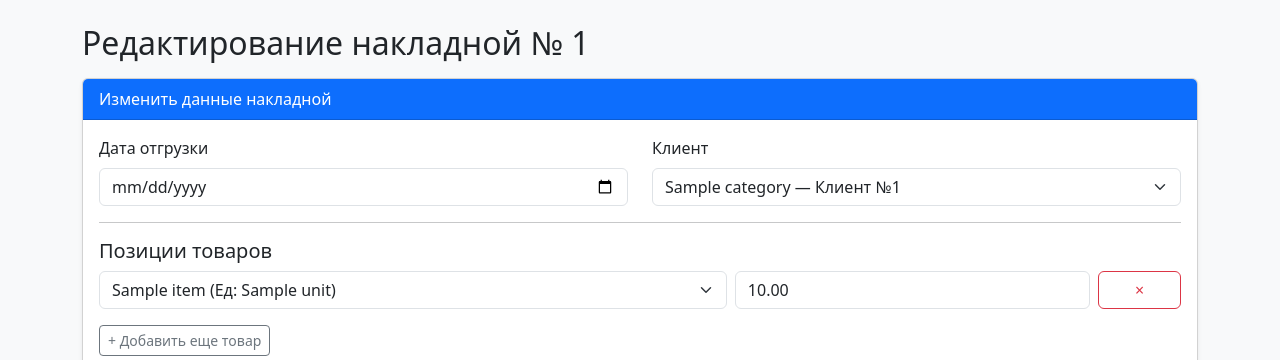
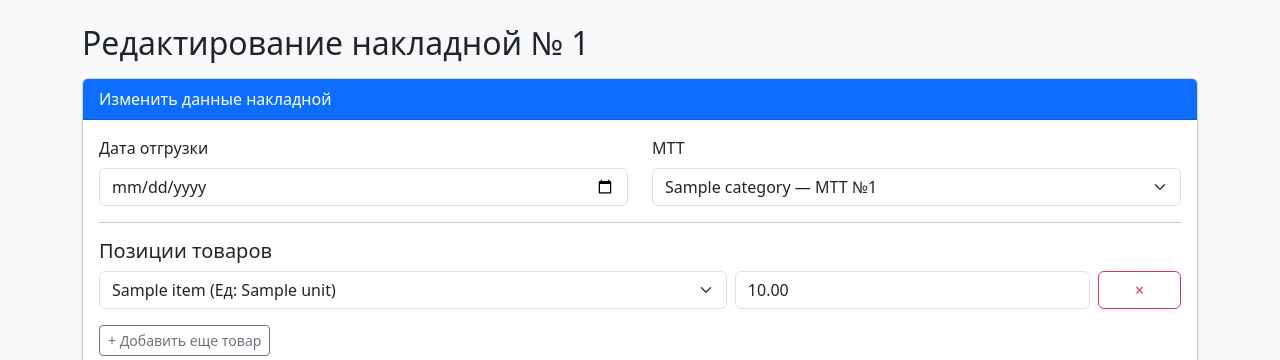
Before and after one commit to alisher0035652-design/-MUXSIN-FAYZ-, a Flask app: page /sales/edit/1 in a window 1280 px wide. Shown: the part 56-416 px from the top of the page. Run offline with Flask 3, Linux system fonts and the light colour scheme; a database or web service that is not in the repository returns one stand-in record (values such as "Sample title"); some libraries are stand-ins or nearby versions.

Commit message:
Update edit_sale.html

```diff
--- a/templates/edit_sale.html
+++ b/templates/edit_sale.html
@@ -12,11 +12,11 @@
                     <input type="date" name="date" class="form-control" value="{{ doc.date }}" required>
                 </div>
                 <div class="col-md-6">
-                    <label class="form-label">Клиент</label>
+                    <label class="form-label">МТТ</label>
                     <select name="client_id" class="form-select" required>
                         {% for client in clients %}
                         <option value="{{ client.id }}" {% if client.id == doc.client_id %}selected{% endif %}>
-                            {{ client.category }} — Клиент №{{ client.client_number }}
+                            {{ client.category }} — МТТ №{{ client.client_number }}
                         </option>
                         {% endfor %}
                     </select>
```
